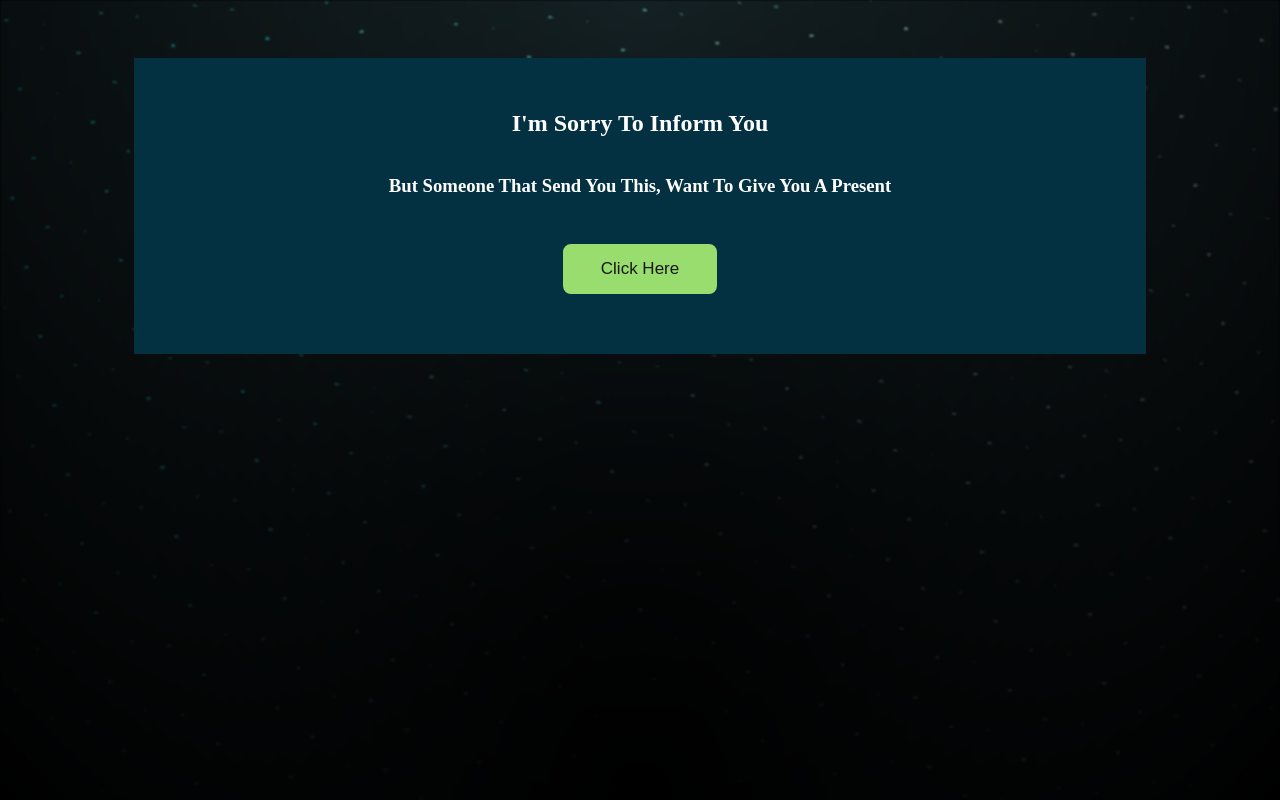
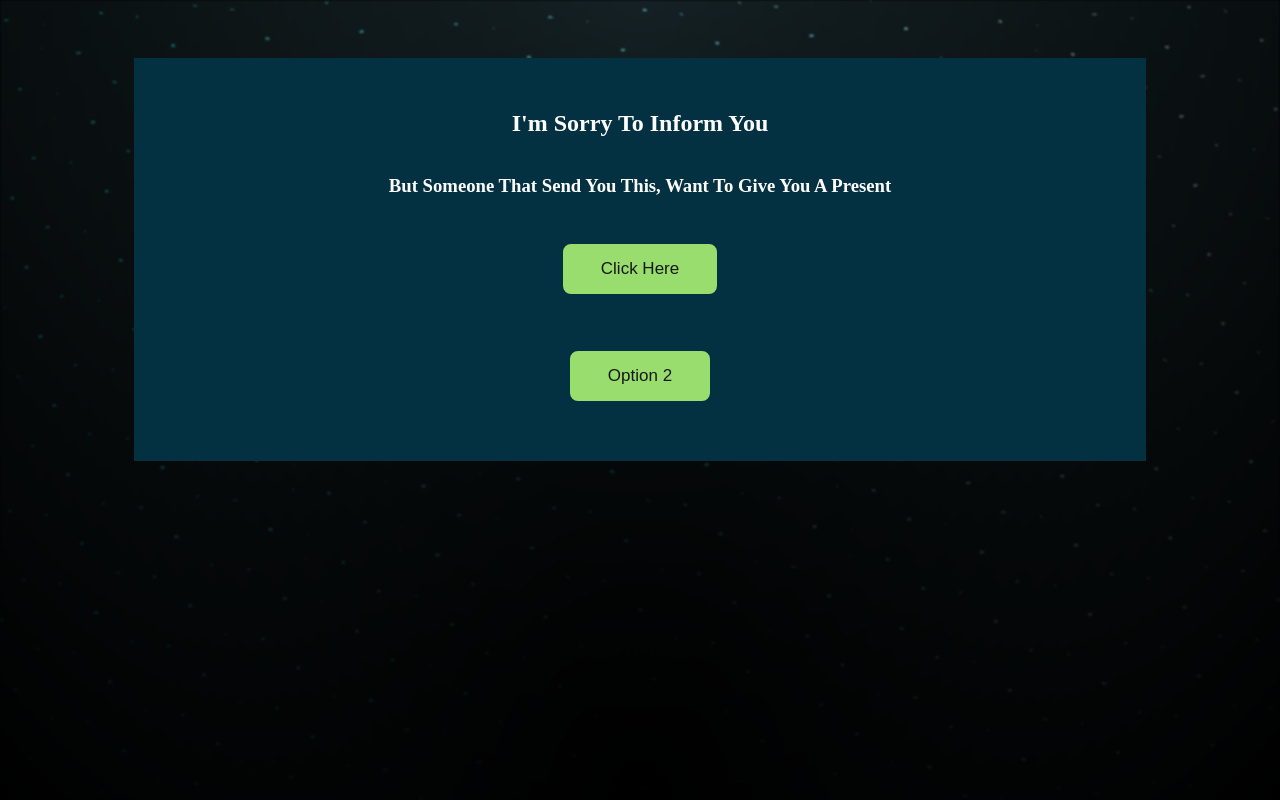
Before and after one commit to Ertreiter/Something, a plain HTML site: page index.html in a window 1280 px wide. Drawn offline with Linux system fonts and the light colour scheme.

Commit message:
Update index.html

```diff
--- a/index.html
+++ b/index.html
@@ -40,6 +40,29 @@
                   </button>
             </a>
 
+            <a href="birthday.html" class="abouttext">
+                <button>Option 2
+                    <div class="star-1">
+                      <svg xmlns:xlink="http://www.w3.org/1999/xlink" viewBox="0 0 784.11 815.53" style="shape-rendering:geometricPrecision; text-rendering:geometricPrecision; image-rendering:optimizeQuality; fill-rule:evenodd; clip-rule:evenodd" version="1.1" xml:space="preserve" xmlns="http://www.w3.org/2000/svg"><defs></defs><g id="Layer_x0020_1"><metadata id="CorelCorpID_0Corel-Layer"></metadata><path d="M392.05 0c-20.9,210.08 -184.06,378.41 -392.05,407.78 207.96,29.37 371.12,197.68 392.05,407.74 20.93,-210.06 184.09,-378.37 392.05,-407.74 -207.98,-29.38 -371.16,-197.69 -392.06,-407.78z" class="fil0"></path></g></svg>
+                    </div>
+                    <div class="star-2">
+                      <svg xmlns:xlink="http://www.w3.org/1999/xlink" viewBox="0 0 784.11 815.53" style="shape-rendering:geometricPrecision; text-rendering:geometricPrecision; image-rendering:optimizeQuality; fill-rule:evenodd; clip-rule:evenodd" version="1.1" xml:space="preserve" xmlns="http://www.w3.org/2000/svg"><defs></defs><g id="Layer_x0020_1"><metadata id="CorelCorpID_0Corel-Layer"></metadata><path d="M392.05 0c-20.9,210.08 -184.06,378.41 -392.05,407.78 207.96,29.37 371.12,197.68 392.05,407.74 20.93,-210.06 184.09,-378.37 392.05,-407.74 -207.98,-29.38 -371.16,-197.69 -392.06,-407.78z" class="fil0"></path></g></svg>
+                    </div>
+                    <div class="star-3">
+                      <svg xmlns:xlink="http://www.w3.org/1999/xlink" viewBox="0 0 784.11 815.53" style="shape-rendering:geometricPrecision; text-rendering:geometricPrecision; image-rendering:optimizeQuality; fill-rule:evenodd; clip-rule:evenodd" version="1.1" xml:space="preserve" xmlns="http://www.w3.org/2000/svg"><defs></defs><g id="Layer_x0020_1"><metadata id="CorelCorpID_0Corel-Layer"></metadata><path d="M392.05 0c-20.9,210.08 -184.06,378.41 -392.05,407.78 207.96,29.37 371.12,197.68 392.05,407.74 20.93,-210.06 184.09,-378.37 392.05,-407.74 -207.98,-29.38 -371.16,-197.69 -392.06,-407.78z" class="fil0"></path></g></svg>
+                    </div>
+                    <div class="star-4">
+                      <svg xmlns:xlink="http://www.w3.org/1999/xlink" viewBox="0 0 784.11 815.53" style="shape-rendering:geometricPrecision; text-rendering:geometricPrecision; image-rendering:optimizeQuality; fill-rule:evenodd; clip-rule:evenodd" version="1.1" xml:space="preserve" xmlns="http://www.w3.org/2000/svg"><defs></defs><g id="Layer_x0020_1"><metadata id="CorelCorpID_0Corel-Layer"></metadata><path d="M392.05 0c-20.9,210.08 -184.06,378.41 -392.05,407.78 207.96,29.37 371.12,197.68 392.05,407.74 20.93,-210.06 184.09,-378.37 392.05,-407.74 -207.98,-29.38 -371.16,-197.69 -392.06,-407.78z" class="fil0"></path></g></svg>
+                    </div>
+                    <div class="star-5">
+                      <svg xmlns:xlink="http://www.w3.org/1999/xlink" viewBox="0 0 784.11 815.53" style="shape-rendering:geometricPrecision; text-rendering:geometricPrecision; image-rendering:optimizeQuality; fill-rule:evenodd; clip-rule:evenodd" version="1.1" xml:space="preserve" xmlns="http://www.w3.org/2000/svg"><defs></defs><g id="Layer_x0020_1"><metadata id="CorelCorpID_0Corel-Layer"></metadata><path d="M392.05 0c-20.9,210.08 -184.06,378.41 -392.05,407.78 207.96,29.37 371.12,197.68 392.05,407.74 20.93,-210.06 184.09,-378.37 392.05,-407.74 -207.98,-29.38 -371.16,-197.69 -392.06,-407.78z" class="fil0"></path></g></svg>
+                    </div>
+                    <div class="star-6">
+                      <svg xmlns:xlink="http://www.w3.org/1999/xlink" viewBox="0 0 784.11 815.53" style="shape-rendering:geometricPrecision; text-rendering:geometricPrecision; image-rendering:optimizeQuality; fill-rule:evenodd; clip-rule:evenodd" version="1.1" xml:space="preserve" xmlns="http://www.w3.org/2000/svg"><defs></defs><g id="Layer_x0020_1"><metadata id="CorelCorpID_0Corel-Layer"></metadata><path d="M392.05 0c-20.9,210.08 -184.06,378.41 -392.05,407.78 207.96,29.37 371.12,197.68 392.05,407.74 20.93,-210.06 184.09,-378.37 392.05,-407.74 -207.98,-29.38 -371.16,-197.69 -392.06,-407.78z" class="fil0"></path></g></svg>
+                    </div>
+                  </button>
+            </a>
+
         </div>
 </section>
 
```
